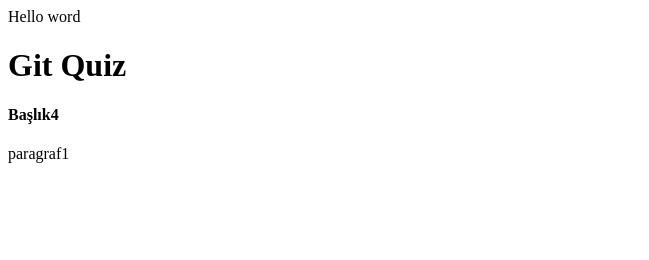
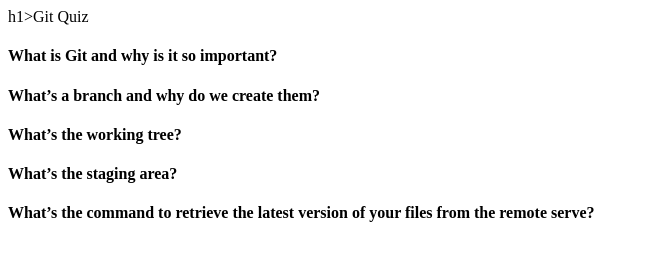
Before and after one commit to hamitertan2011/Git-Adventure, a plain HTML site: page index.html in a window 1280 px wide. Shown: the whole page, without its empty margins (0-649 px from the left). Drawn offline with Linux system fonts and the light colour scheme.

Commit message:
h4 düzeltme

```diff
--- a/index.html
+++ b/index.html
@@ -7,9 +7,12 @@
     <title>Git Adventure</title>
 </head>
 <body>
-    Hello word
-    <h1> Git Quiz</h1>
-    <h4>Başlık4</h4>
-    <p>paragraf1</p>
+    h1>Git Quiz</h1>
+    <h4>What is Git and why is it so important?</h4>
+    <h4>What’s a branch and why do we create them?</h4>
+    <h4>What’s the working tree?</h4>
+    <h4>What’s the staging area?</h4>
+    <h4>What’s the command to retrieve the latest version of your files from the remote serve?</h4>
+
 </body>
 </html>
```
